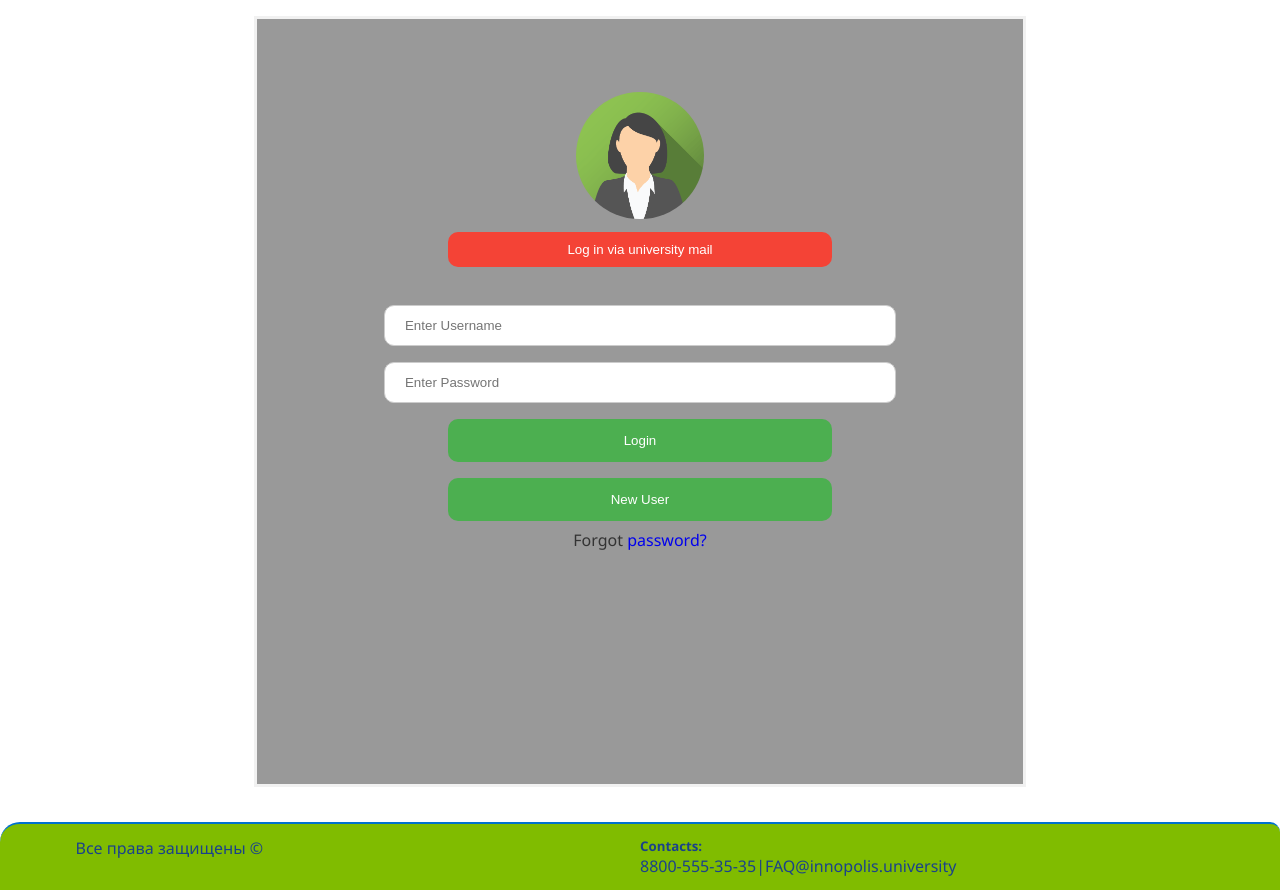
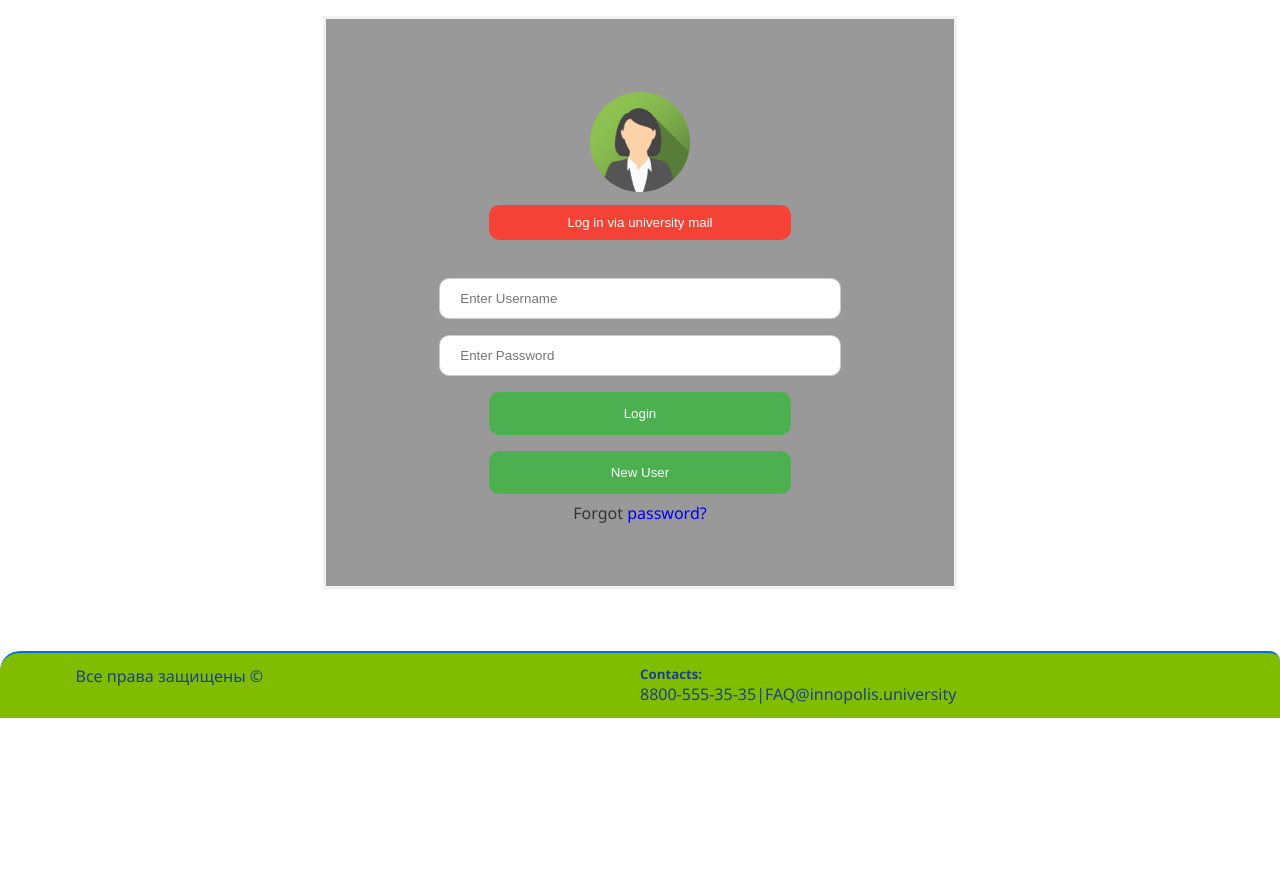
Before and after one commit to IU-BS2-FSE-project/InnoClubs, a Django app: page /auth/ in a window 1280 px wide. Shown: the part 71-961 px from the top of the page. After the commit the page ends 789 px from the top, so only its background shows below. Run offline with Django 3.2, Linux system fonts and the light colour scheme.

Commit message:
Revert "some changes in appearance, and it is not well."
This reverts commit 1ff57d15

```diff
--- a/InnoClubs/InnoClubs/apps/authorization/static/css/login.css
+++ b/InnoClubs/InnoClubs/apps/authorization/static/css/login.css
@@ -6,13 +6,8 @@
   margin: 0 auto;
   text-align: center;
   width: 40%;
-  min-width:640px;
-  min-height:640px;
+  min-width:400px
 }
-form{
-  margin:auto 0;
-}
-
 
 input[type=text], input[type=password] {
   width: 80%;
--- a/InnoClubs/InnoClubs/templates/authorization/login.html
+++ b/InnoClubs/InnoClubs/templates/authorization/login.html
@@ -8,7 +8,6 @@
 
 {% block content %}
     <div class="container">
-        <div id="centerOfContainer">
         <img src="{% static 'img/img_avatar2.png' %}" alt="Avatar" class="avatar"><br>
         <button class="mailbtn">Log in via university mail</button><br>
         {% if error %}
@@ -24,6 +23,5 @@
     </form>
         <a href="signup"><button>New User</button></a><br>
         <span class="psw">Forgot <a href="#">password?</a></span>
-        </div>
     </div>
 {% endblock %}
--- a/InnoClubs/static/css/base.css
+++ b/InnoClubs/static/css/base.css
@@ -31,7 +31,6 @@ header{
     color: #fff;
     font-family: "Segoe UI", sans-serif;
     border-radius: 0 0 20px 10px;
-    min-height: 40px;
 
 }
 
@@ -65,7 +64,6 @@ footer{
     color: #1a428a;
     font-family: "Segoe UI", sans-serif;
     border-radius: 20px 10px 0 0;
-    min-height: 40px;
 }
 footer #rights{
     width: 30%;
@@ -82,6 +80,6 @@ footer #info{
     width: 98%;
     padding: 1%;
     margin-top: 30px;
-    min-height: 85%;
+    min-height: 75%;
 
 }
```
Also changed, not shown: InnoClubs/InnoClubs/apps/authorization/static/css/registr.css (+1 -7 lines).
